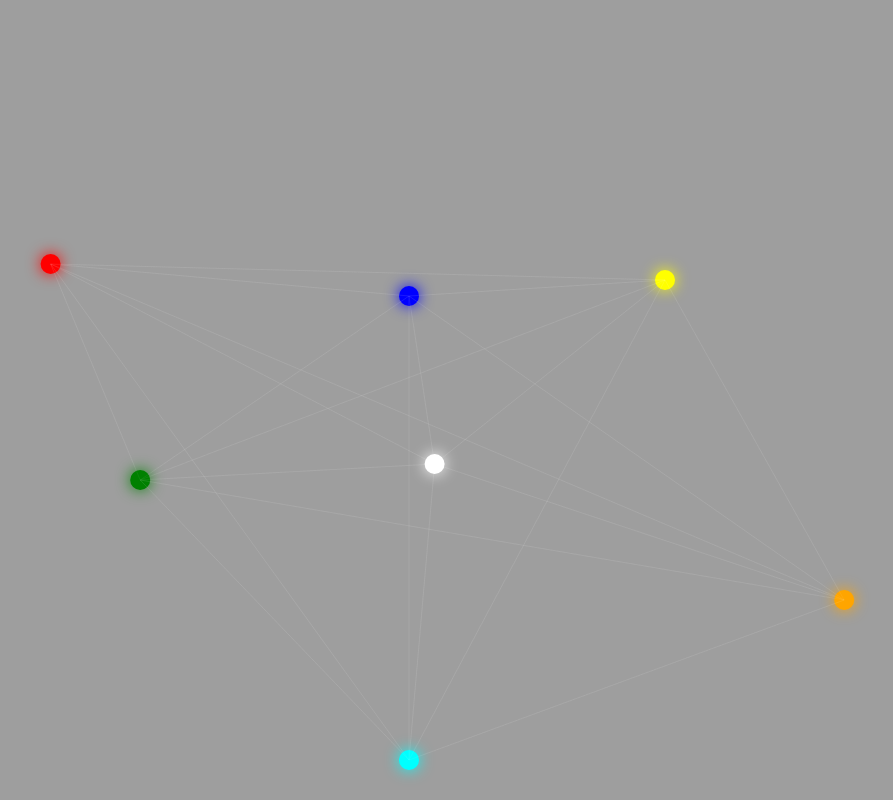
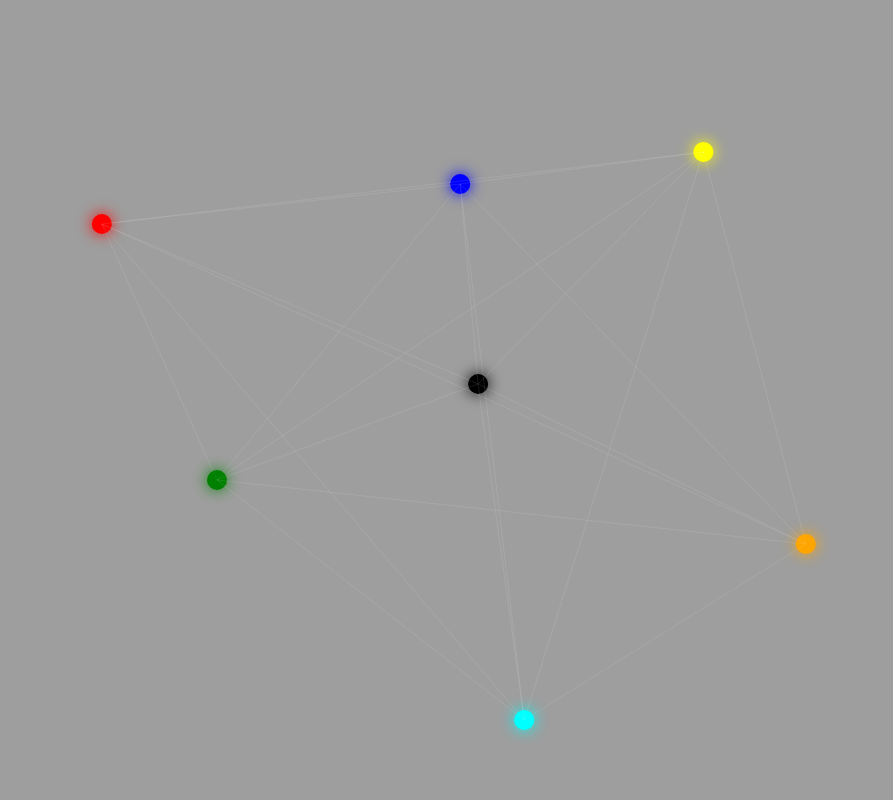
Before and after one commit to CCAPROJECT/memorymapp, a website: page public/index.html in a window 1280 px wide. Shown: the whole page, without its empty margins (231-1124 px from the left). Drawn offline with Linux system fonts and the light colour scheme.

Commit message:
Added CCA Logo Upadate and updated files

```diff
--- a/public/index.html
+++ b/public/index.html
@@ -1,10 +1,11 @@
 <!DOCTYPE html>
 <html lang="en">
-<head>
-  <meta charset="UTF-8" />
-  <title>Memory Map</title>
-  <link rel="stylesheet" href="style.css" />
-</head>
+  <head>
+    <meta charset="UTF-8" />
+    <title>Memory Map</title>
+    <link rel="stylesheet" href="style.css" />
+    <link rel="icon" href="ccalogo.png" type="image/png" />
+  </head>
 <body>
   <canvas id="canvas"></canvas>
   <div id="tooltip" class="label"></div>
--- a/public/map.js
+++ b/public/map.js
@@ -11,13 +11,13 @@ const mapImg = new Image();
 mapImg.src = 'world-map.png'; // Ensure this is in your public directory
 
 const nodes = [
-  { name: "Africa", xRatio: 0.52, yRatio: 0.58, color: "white", link: "https://drive.google.com/drive/folders/1uh7xhju8vr7qaGvfxSwdetxghjaExShr?usp=drive_link" },
-  { name: "Europe", xRatio: 0.50, yRatio: 0.37, color: "blue", link: "https://drive.google.com/drive/folders/1TxImjvrWV8ZbMBczkBHboP_XBMZEZWDC?usp=drive_link" },
-  { name: "Asia", xRatio: 0.70, yRatio: 0.35, color: "yellow", link: "https://drive.google.com/drive/folders/1wZDQDcx_tvWG-epal5AK9BX74W9gxmXX?usp=drive_link" },
-  { name: "North America", xRatio: 0.22, yRatio: 0.33, color: "red", link: "https://drive.google.com/drive/folders/1um7pugbMnzJBz8nOoug2CKC6vCUkMDBM?usp=drive_link" },
-  { name: "South America", xRatio: 0.29, yRatio: 0.60, color: "green", link: "https://drive.google.com/drive/folders/1Cy-VQYlAqQ7jNlFCFxVnBZGbPKcG7zoJ?usp=drive_link" },
-  { name: "Australia", xRatio: 0.84, yRatio: 0.75, color: "orange", link: "https://drive.google.com/drive/folders/1kz2mvuWANTBsy7egWegv55c2WfCuvODL?usp=drive_link" },
-  { name: "Antarctica", xRatio: 0.50, yRatio: 0.95, color: "cyan", link: "https://drive.google.com/drive/folders/1IkjVZOYbDHP0uAhsQImEW5MKDn92kTm0?usp=drive_link" }
+  { name: "Africa", xRatio: 0.554, yRatio: 0.48, color: "black", link: "https://drive.google.com/drive/folders/1uh7xhju8vr7qaGvfxSwdetxghjaExShr?usp=drive_link" },
+  { name: "Europe", xRatio: 0.54, yRatio: 0.23, color: "blue", link: "https://drive.google.com/drive/folders/1TxImjvrWV8ZbMBczkBHboP_XBMZEZWDC?usp=drive_link" },
+  { name: "Asia", xRatio: 0.73, yRatio: 0.19, color: "yellow", link: "https://drive.google.com/drive/folders/1wZDQDcx_tvWG-epal5AK9BX74W9gxmXX?usp=drive_link" },
+  { name: "North America", xRatio: 0.26, yRatio: 0.28, color: "red", link: "https://drive.google.com/drive/folders/1um7pugbMnzJBz8nOoug2CKC6vCUkMDBM?usp=drive_link" },
+  { name: "South America", xRatio: 0.35, yRatio: 0.60, color: "green", link: "https://drive.google.com/drive/folders/1Cy-VQYlAqQ7jNlFCFxVnBZGbPKcG7zoJ?usp=drive_link" },
+  { name: "Australia", xRatio: 0.81, yRatio: 0.68, color: "orange", link: "https://drive.google.com/drive/folders/1kz2mvuWANTBsy7egWegv55c2WfCuvODL?usp=drive_link" },
+  { name: "Antarctica", xRatio: 0.59, yRatio: 0.90, color: "cyan", link: "https://drive.google.com/drive/folders/1IkjVZOYbDHP0uAhsQImEW5MKDn92kTm0?usp=drive_link" }
 ];
 
 // Preload preview images
--- a/public/style.css
+++ b/public/style.css
@@ -6,6 +6,7 @@ body, html {
 }
 
 canvas {
+
   display: block;
 }
 
@@ -22,7 +23,7 @@ canvas {
 
 /* 🔁 Rotate Notice Styling */
 #rotate-notice {
-  display: none;
+  display: none;  /* keep hidden by default */
   position: fixed;
   top: 0; left: 0;
   width: 100vw;
@@ -33,6 +34,7 @@ canvas {
   text-align: center;
   z-index: 9999;
   padding: 30px;
+  display: flex; /* add this */
   align-items: center;
   justify-content: center;
   flex-direction: column;
--- a/server.js
+++ b/server.js
@@ -1,7 +1,7 @@
 const express = require('express');
 const path = require('path');
 const app = express();
-const port = 3000;
+const port = 3001;
 const host = '0.0.0.0'; // This allows access from your local network
 
 // Serve static files from 'public' folder
```
Also changed, not shown: public/ccalogo.png (added), 1 other file.
